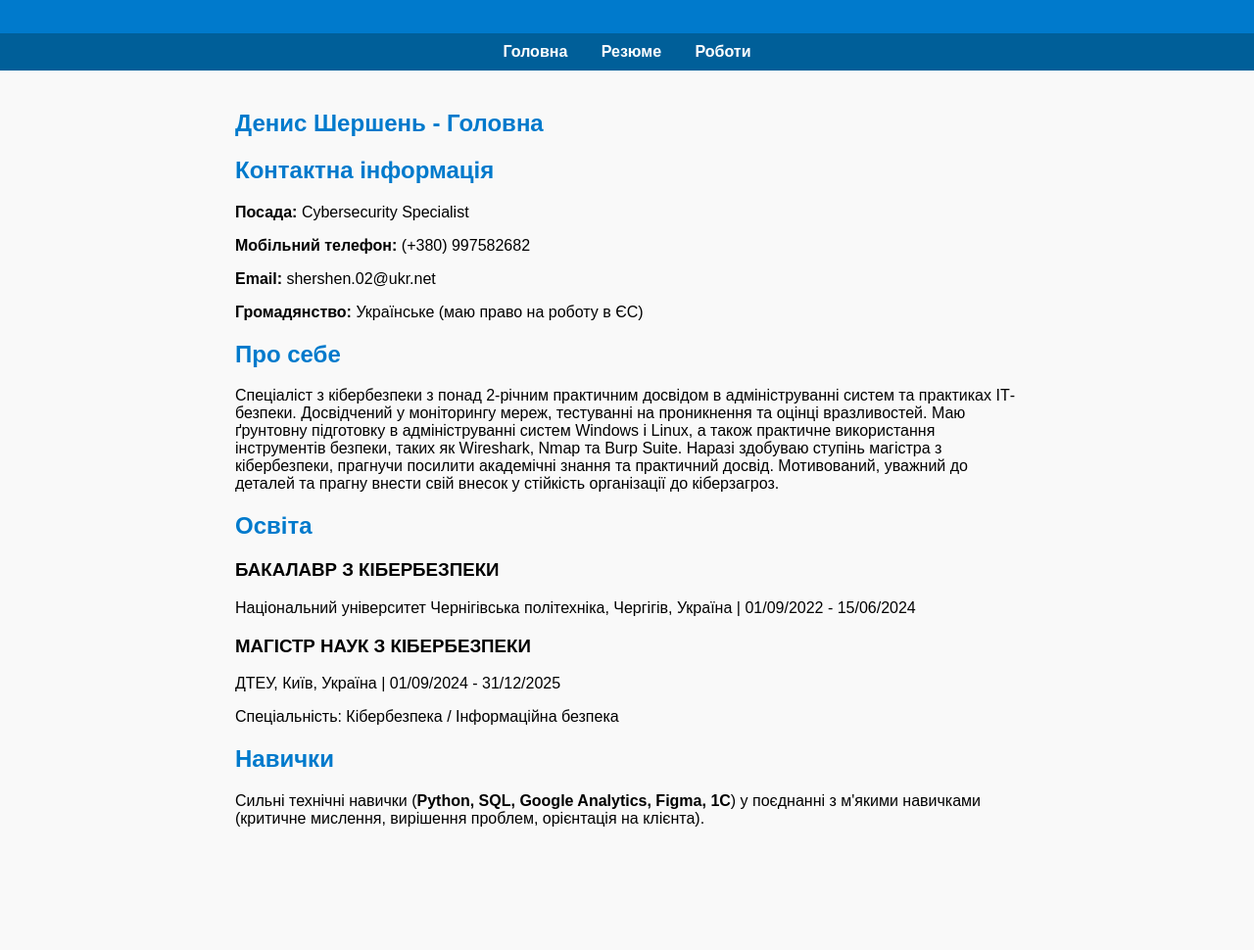
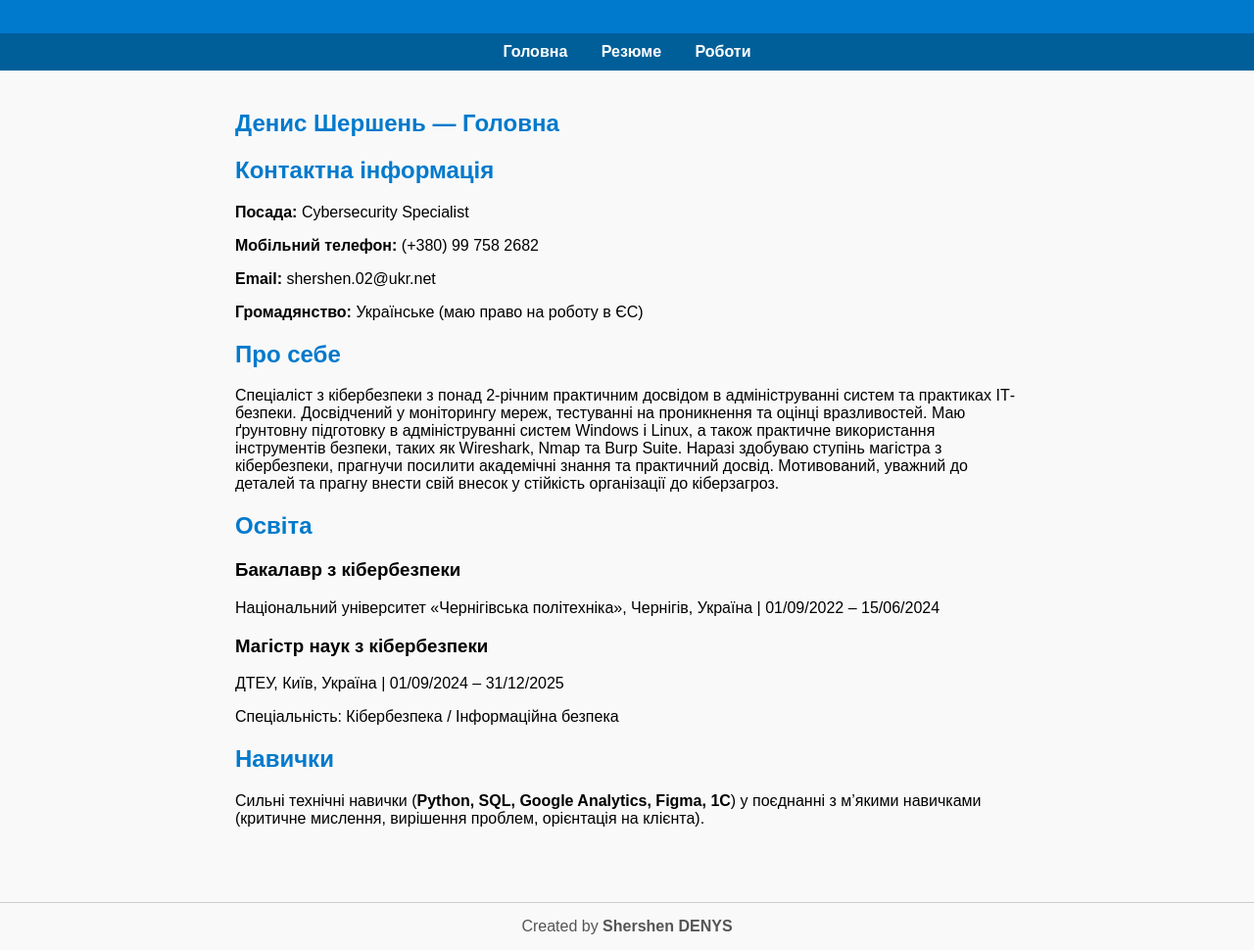
Before and after one commit to denisgoody7-eng/ShershenLab, a plain HTML site: page index.html in a window 1280 px wide. Shown: the part 76-1046 px from the top of the page at 98% size. Before the commit the page ends 957 px from the top, so only its background shows below. Drawn offline with Linux system fonts and the light colour scheme.

Commit message:
Add footer section to index.html
Added footer with creator's name and styling.

```diff
--- a/index.html
+++ b/index.html
@@ -4,6 +4,17 @@
     <meta charset="UTF-8">
     <title>Резюме</title>
     <link rel="stylesheet" href="style.css">
+    <style>
+        footer {
+            text-align: center;
+            margin-top: 40px;
+            padding: 15px;
+            font-size: 16px;
+            color: #555;
+            border-top: 1px solid #ccc;
+            font-family: Arial, sans-serif;
+        }
+    </style>
 </head>
 <body>
 <header>
@@ -11,18 +22,18 @@
 </header>
 
 <nav>
-    <a href="index.html">Головна </a>
-    <a href="roboti1.html">Резюме </a>
-    <a href="roboti2.html">Роботи </a>
+    <a href="index.html">Головна</a>
+    <a href="roboti1.html">Резюме</a>
+    <a href="roboti2.html">Роботи</a>
 </nav>
 
 <div class="container">
-   <h2>Денис Шершень - Головна </h1>
+    <h2>Денис Шершень — Головна</h2>
 
     <section class="contact-info">
         <h2>Контактна інформація</h2>
         <p><strong>Посада:</strong> Cybersecurity Specialist</p>
-            <p><strong>Мобільний телефон:</strong> (+380) 997582682</p>
+        <p><strong>Мобільний телефон:</strong> (+380) 99 758 2682</p>
         <p><strong>Email:</strong> shershen.02@ukr.net</p>
         <p><strong>Громадянство:</strong> Українське (маю право на роботу в ЄС)</p>
     </section>
@@ -34,21 +45,23 @@
 
     <section class="education">
         <h2>Освіта</h2>
-		 <h3>БАКАЛАВР З КІБЕРБЕЗПЕКИ</h3>
-		 <p>Національний університет Чернігівська політехніка, Чергігів, Україна | 01/09/2022 - 15/06/2024</p>
+        <h3>Бакалавр з кібербезпеки</h3>
+        <p>Національний університет «Чернігівська політехніка», Чернігів, Україна | 01/09/2022 – 15/06/2024</p>
 
-            <h3>МАГІСТР НАУК З КІБЕРБЕЗПЕКИ</h3>
-            <p>ДТЕУ, Київ, Україна | 01/09/2024 - 31/12/2025</p>
+        <h3>Магістр наук з кібербезпеки</h3>
+        <p>ДТЕУ, Київ, Україна | 01/09/2024 – 31/12/2025</p>
         <p>Спеціальність: Кібербезпека / Інформаційна безпека</p>
     </section>
 
     <section class="skills">
         <h2>Навички</h2>
-            <p>Сильні технічні навички (<strong>Python, SQL, Google Analytics, Figma, 1C</strong>) у поєднанні з м'якими навичками (критичне мислення, вирішення проблем, орієнтація на клієнта).</p>
+        <p>Сильні технічні навички (<strong>Python, SQL, Google Analytics, Figma, 1C</strong>) у поєднанні з м’якими навичками (критичне мислення, вирішення проблем, орієнтація на клієнта).</p>
     </section>
+</div>
 
+<footer>
+    Created by <strong>Shershen DENYS</strong>
+</footer>
 
-    </ul>
-</div>
 </body>
 </html>
```
Lines whose indentation alone changed are shown as unchanged.
